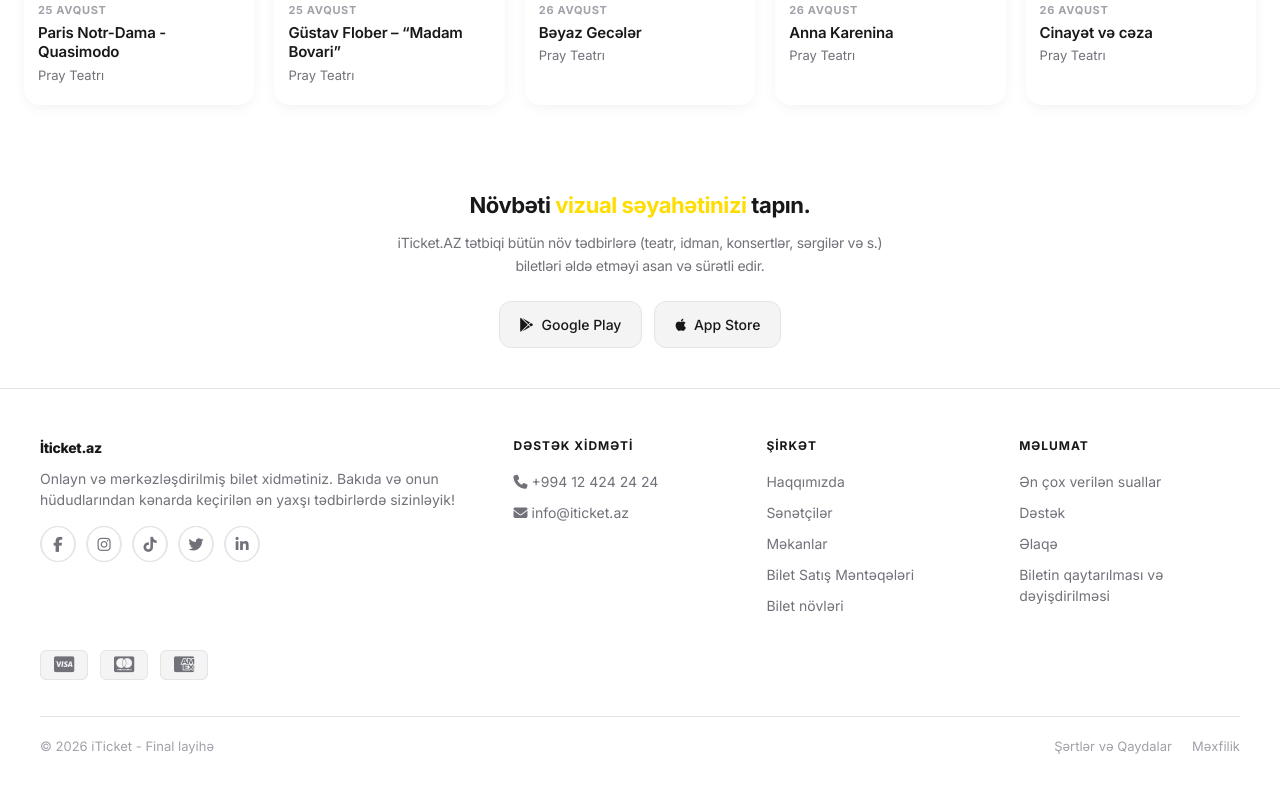
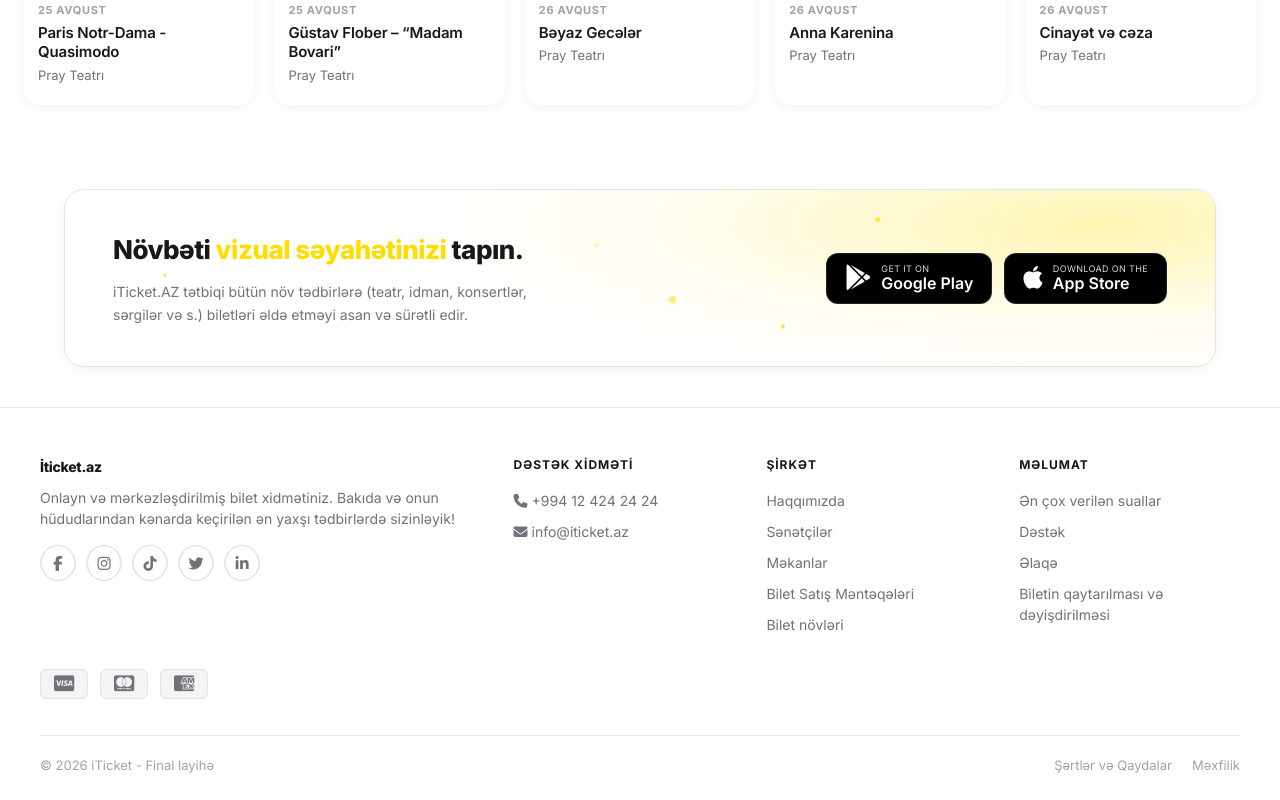
Before and after one commit to saidmuradkhan/Iticket, a React (Vite) app: page / in a window 1280 px wide. Shown: the part 5743-6543 px from the top of the page. Built offline with nearby package versions, Linux system fonts and the light colour scheme; no server answers; data requests are answered from the project's data file.

Commit message:
added animation for dots

```diff
--- a/src/index.css
+++ b/src/index.css
@@ -3178,14 +3178,79 @@ main {
   max-width: 1200px;
   margin: 0 auto;
   padding: 40px 24px;
-  text-align: center;
-}
-
-.app-promo p {
-  font-size: 22px;
-  font-weight: 700;
-  margin: 0 0 10px;
+}
+
+.app-promo-card {
+  position: relative;
+  display: flex;
+  align-items: center;
+  justify-content: space-between;
+  gap: 32px;
+  padding: 40px 48px;
+  border-radius: 20px;
+  overflow: hidden;
+  background: var(--bg-elevated);
+  border: 1px solid var(--border);
+  box-shadow: var(--card-shadow);
+}
+
+/* sağ tərəfə doğru sarı işıq */
+.app-promo-card::before {
+  content: "";
+  position: absolute;
+  inset: 0;
+  background: radial-gradient(90% 130% at 90% 20%, rgba(255, 221, 0, 0.3) 0%, rgba(255, 221, 0, 0.06) 42%, transparent 68%);
+  pointer-events: none;
+}
+
+/* hərəkətli sarı dekorativ nöqtələr */
+.app-promo-dots {
+  position: absolute;
+  inset: 0;
+  overflow: hidden;
+  pointer-events: none;
+  z-index: 0;
+}
+
+.promo-dot {
+  position: absolute;
+  width: 6px;
+  height: 6px;
+  border-radius: 50%;
+  background: var(--accent);
+  opacity: 0.7;
+  animation: promo-dot-float 6s ease-in-out infinite;
+}
+
+.promo-dot:nth-child(1) { top: 30%; left: 46%; width: 5px; height: 5px; animation-duration: 7s; animation-delay: 0s; }
+.promo-dot:nth-child(2) { top: 68%; left: 52%; width: 7px; height: 7px; animation-duration: 5.5s; animation-delay: -1.5s; }
+.promo-dot:nth-child(3) { top: 80%; left: 62%; width: 4px; height: 4px; animation-duration: 8s; animation-delay: -3s; }
+.promo-dot:nth-child(4) { top: 22%; left: 70%; width: 5px; height: 5px; animation-duration: 6.5s; animation-delay: -2s; }
+.promo-dot:nth-child(5) { top: 55%; left: 8%; width: 4px; height: 4px; animation-duration: 7.5s; animation-delay: -4s; }
+
+@keyframes promo-dot-float {
+  0%   { transform: translate(0, 0); opacity: 0.25; }
+  25%  { opacity: 0.85; }
+  50%  { transform: translate(6px, -14px); opacity: 0.55; }
+  75%  { opacity: 0.85; }
+  100% { transform: translate(0, 0); opacity: 0.25; }
+}
+
+@media (prefers-reduced-motion: reduce) {
+  .promo-dot { animation: none; }
+}
+
+.app-promo-text {
+  position: relative;
+  z-index: 1;
+}
+
+.app-promo-title {
+  font-size: 26px;
+  font-weight: 800;
+  margin: 0 0 12px;
   letter-spacing: -0.02em;
+  color: var(--text);
 }
 
 .app-promo .highlight {
@@ -3193,36 +3258,62 @@ main {
 }
 
 .app-promo-sub {
-  font-size: 14px !important;
-  font-weight: 400 !important;
+  font-size: 14px;
+  font-weight: 400;
   color: var(--text-secondary);
-  max-width: 520px;
-  margin: 0 auto 24px !important;
+  max-width: 460px;
+  margin: 0;
   line-height: 1.6;
 }
 
 .app-promo-badges {
-  display: flex;
-  justify-content: center;
+  position: relative;
+  z-index: 1;
+  display: flex;
   gap: 12px;
+  flex-shrink: 0;
 }
 
 .store-badge {
   display: inline-flex;
   align-items: center;
-  gap: 8px;
-  padding: 12px 20px;
+  gap: 10px;
+  padding: 10px 18px;
   border-radius: 12px;
-  background: var(--bg-secondary);
-  border: 1px solid var(--border);
-  font-size: 14px;
-  font-weight: 500;
-  transition: border-color 0.15s, background 0.15s;
+  background: #000;
+  color: #fff;
+  border: 1px solid rgba(255, 255, 255, 0.14);
+  cursor: pointer;
+  transition: transform 0.15s, box-shadow 0.15s;
 }
 
 .store-badge:hover {
-  border-color: var(--border-hover);
-  background: var(--border);
+  transform: translateY(-2px);
+  box-shadow: 0 10px 24px -8px rgba(0, 0, 0, 0.55);
+}
+
+.store-badge i {
+  font-size: 26px;
+  line-height: 1;
+}
+
+.store-badge-text {
+  display: flex;
+  flex-direction: column;
+  align-items: flex-start;
+  line-height: 1.15;
+}
+
+.store-badge-text small {
+  font-size: 9px;
+  text-transform: uppercase;
+  letter-spacing: 0.04em;
+  opacity: 0.85;
+}
+
+.store-badge-text strong {
+  font-size: 16px;
+  font-weight: 600;
 }
 
 .footer {
@@ -3632,18 +3723,24 @@ main {
     gap: 8px;
   }
 
-  .app-promo p {
-    font-size: 18px;
+  .app-promo-card {
+    flex-direction: column;
+    align-items: stretch;
+    gap: 24px;
+    padding: 28px 24px;
+  }
+
+  .app-promo-title {
+    font-size: 20px;
   }
 
   .app-promo-badges {
-    flex-direction: column;
-    align-items: center;
+    flex-wrap: wrap;
   }
 
   .store-badge {
-    width: 100%;
-    max-width: 220px;
+    flex: 1;
+    min-width: 140px;
     justify-content: center;
   }
 
--- a/src/layouts/MainLayout.jsx
+++ b/src/layouts/MainLayout.jsx
@@ -13,20 +13,39 @@ const MainLayout = () => {
       </main>
 
       <section className="app-promo">
-        <p>
+        <div className="app-promo-card">
+          <div className="app-promo-dots" aria-hidden="true">
+            <span className="promo-dot" />
+            <span className="promo-dot" />
+            <span className="promo-dot" />
+            <span className="promo-dot" />
+            <span className="promo-dot" />
+          </div>
+          <div className="app-promo-text">
+            <p className="app-promo-title">
               Növbəti <span className="highlight">vizual səyahətinizi</span> tapın.
             </p>
             <p className="app-promo-sub">
               iTicket.AZ tətbiqi bütün növ tədbirlərə (teatr, idman, konsertlər,
               sərgilər və s.) biletləri əldə etməyi asan və sürətli edir.
             </p>
+          </div>
           <div className="app-promo-badges">
             <span className="store-badge">
-            <i className="fab fa-google-play" /> Google Play
+              <i className="fab fa-google-play" />
+              <span className="store-badge-text">
+                <small>GET IT ON</small>
+                <strong>Google Play</strong>
+              </span>
             </span>
             <span className="store-badge">
-            <i className="fab fa-apple" /> App Store
+              <i className="fab fa-apple" />
+              <span className="store-badge-text">
+                <small>Download on the</small>
+                <strong>App Store</strong>
               </span>
+            </span>
+          </div>
         </div>
       </section>
 
```
Lines whose indentation alone changed are shown as unchanged.
